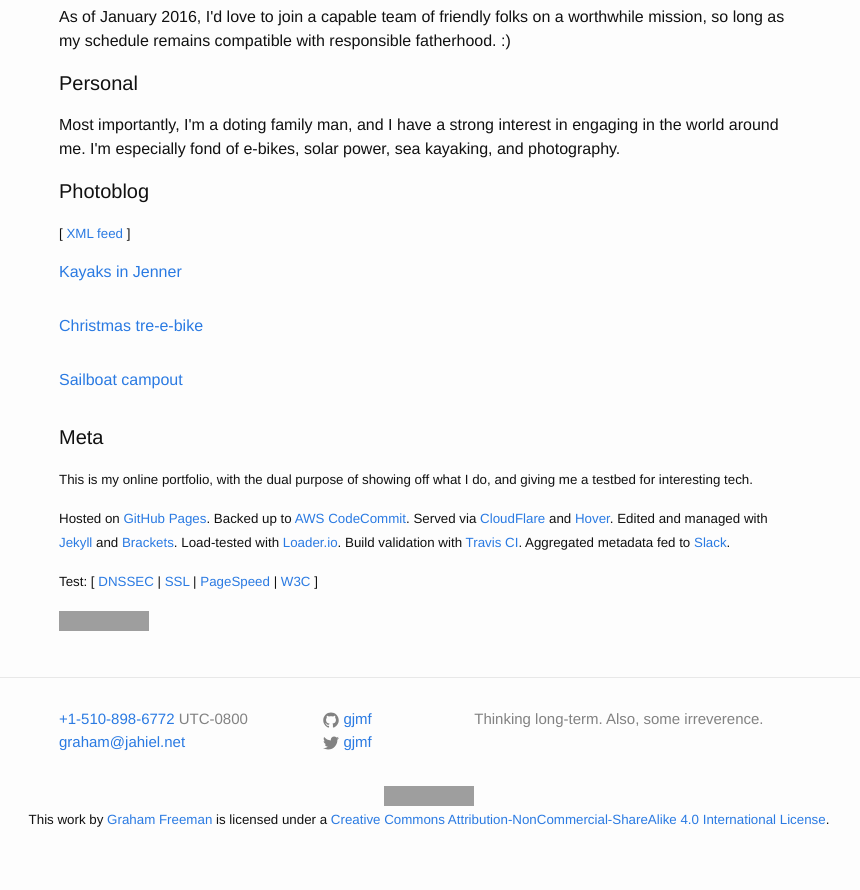
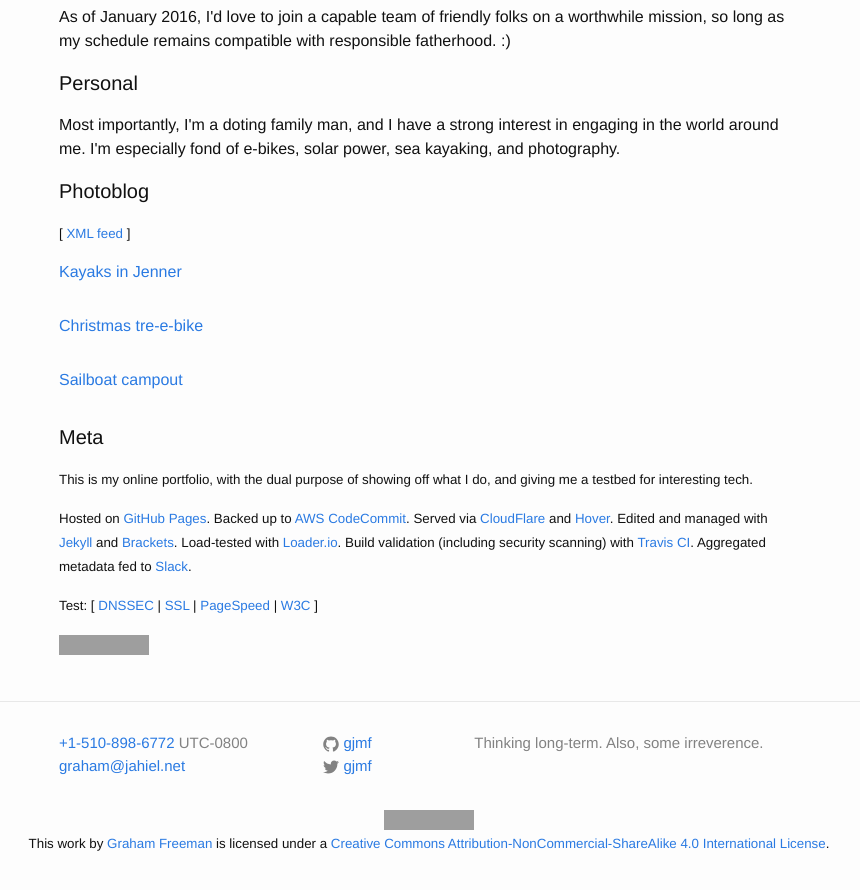
Before and after one commit to gjmf/gjmf.github.io, a Jekyll site: the page built from index.html, in a window 1280 px wide and 900 px high, scrolled down 591 px. Shown: the top 890 px of the window, without its empty margins (211-1071 px from the left). Built offline with Jekyll 4.4.1, drawn with Linux system fonts in a browser that asks for light colours; grey boxes are pictures that could not be loaded.

Commit message:
Clarified security scanning

```diff
--- a/index.html
+++ b/index.html
@@ -58,7 +58,7 @@
         </p>
         <p class="text">
         <small>
-        Hosted on <a href="https://pages.github.com/">GitHub Pages</a>. Backed up to <a href="https://aws.amazon.com/codecommit/">AWS CodeCommit</a>. Served via <a href="https://cloudflare.com">CloudFlare</a> and <a href="https://hover.com">Hover</a>. Edited and managed with <a href="https://jekyllrb.com/">Jekyll</a> and <a href="http://brackets.io">Brackets</a>. Load-tested with <a href="https://loader.io">Loader.io</a>. Build validation with <a href="https://travis-ci.org/">Travis CI</a>. Aggregated metadata fed to <a href="https://slack.com/">Slack</a>.
+        Hosted on <a href="https://pages.github.com/">GitHub Pages</a>. Backed up to <a href="https://aws.amazon.com/codecommit/">AWS CodeCommit</a>. Served via <a href="https://cloudflare.com">CloudFlare</a> and <a href="https://hover.com">Hover</a>. Edited and managed with <a href="https://jekyllrb.com/">Jekyll</a> and <a href="http://brackets.io">Brackets</a>. Load-tested with <a href="https://loader.io">Loader.io</a>. Build validation (including security scanning) with <a href="https://travis-ci.org/">Travis CI</a>. Aggregated metadata fed to <a href="https://slack.com/">Slack</a>.
         </small>
         </p>
         <p class="text">
```
